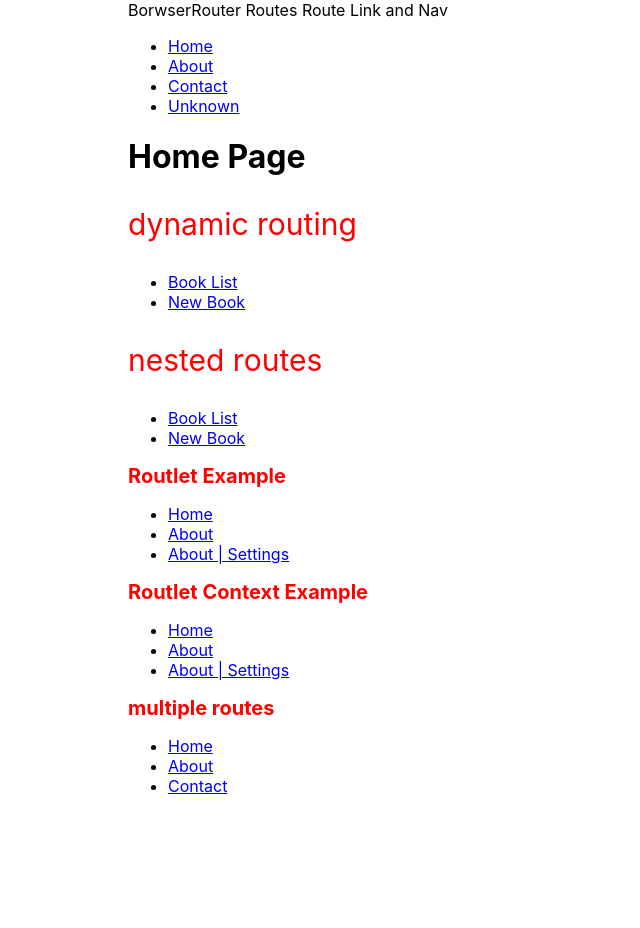
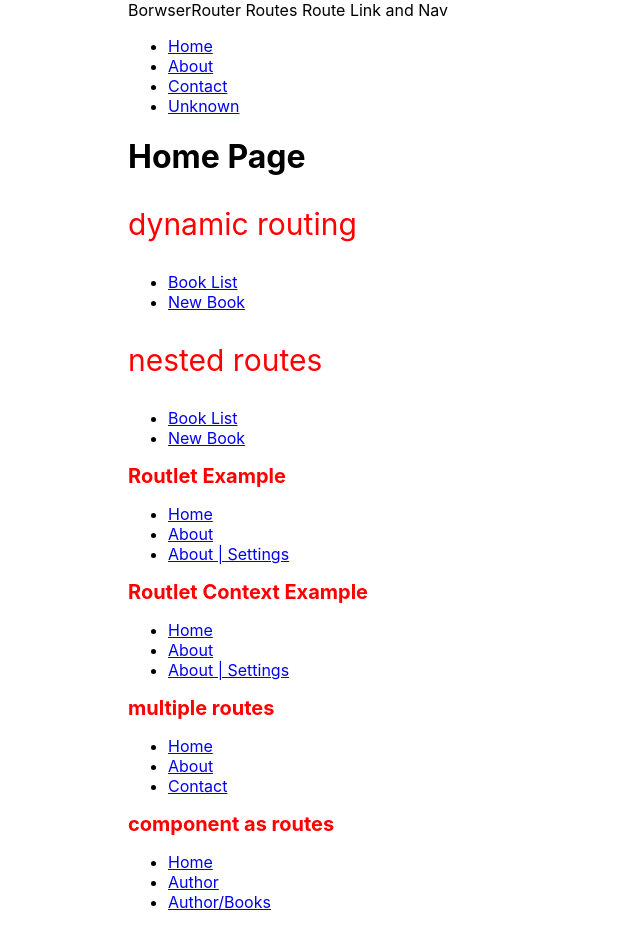
Before and after one commit to reactjs-example/react-router-demo, a React (Create React App) app: page / in a window 1280 px wide. Shown: the whole page, without its empty margins (0-640 px from the left). Before the commit the page ends 812 px from the top, so only its background shows below. Built offline with nearby package versions, Linux system fonts and the light colour scheme.

Commit message:
component as routes

```diff
--- a/src/v1/Root.js
+++ b/src/v1/Root.js
@@ -4,6 +4,7 @@ import { Example3 } from "./components/ex3/Example3";
 import { Example4 } from "./components/ex4/Example4";
 import { Example5 } from "./components/ex5/Example5";
 import { Example6 } from "./components/ex6/Example";
+import { Example7 } from "./components/ex7/Example";
 
 export const Root = () => {
   let style = {
@@ -19,6 +20,7 @@ export const Root = () => {
         <Example4/>
         <Example5/>
         <Example6/>
+        <Example7/>
       </div>
     </>
   );
--- /dev/null
+++ b/src/v1/components/ex7/Example.js
@@ -0,0 +1,21 @@
+import { Route, Routes } from "react-router-dom";
+import { AuthorRoutes, Home, Nav } from "./Pages";
+
+export const Example7 = () => {
+  let content = `component as routes`;
+  let styles = { fontSize: "20px", color: "red" };
+
+  return (
+    <>
+      <h1 style={styles}>{content}</h1>
+      <Nav />
+      <Routes>
+        <Route path="home" element={<Home />} />
+        {/* <Route path="author" element={<Author/>}>
+            <Route path="books" element={<Books/>}/>
+        </Route> */}
+        <Route path="author/*" element={<AuthorRoutes />} />
+      </Routes>
+    </>
+  );
+};
--- /dev/null
+++ b/src/v1/components/ex7/Pages.js
@@ -0,0 +1,58 @@
+import { Link, Outlet, Route, Routes } from "react-router-dom";
+
+const Home = () => {
+  return (
+    <>
+      <h1>Home</h1>
+    </>
+  );
+};
+
+const Author = () => {
+  return (
+    <>
+      <h1>Author</h1>
+      <Outlet />
+    </>
+  );
+};
+
+const AuthorRoutes = () => {
+  return (
+    <>
+      <Routes>
+        <Route path="/" element={<Author />}>
+          <Route path="books" element={<Books />} />
+        </Route>
+      </Routes>
+    </>
+  );
+};
+
+const Books = () => {
+  return (
+    <>
+      <h1>Books</h1>
+    </>
+  );
+};
+
+const Nav = () => {
+  return (
+    <>
+      <ul>
+        <li>
+          <Link to="home">Home</Link>
+        </li>
+        <li>
+          <Link to="author">Author</Link>
+        </li>
+        <li>
+          <Link to="author/books">Author/Books</Link>
+        </li>
+      </ul>
+    </>
+  );
+};
+
+export { Home, Author, AuthorRoutes, Books, Nav };
```
